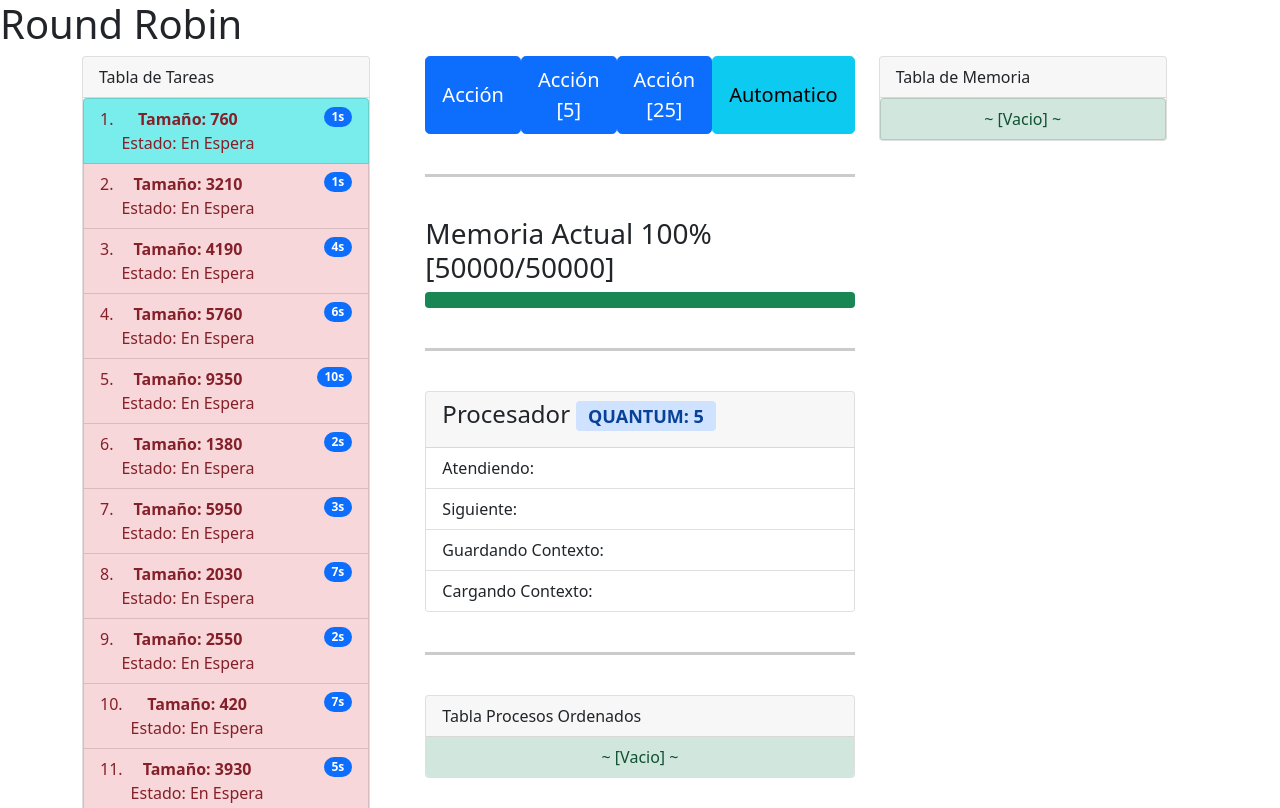
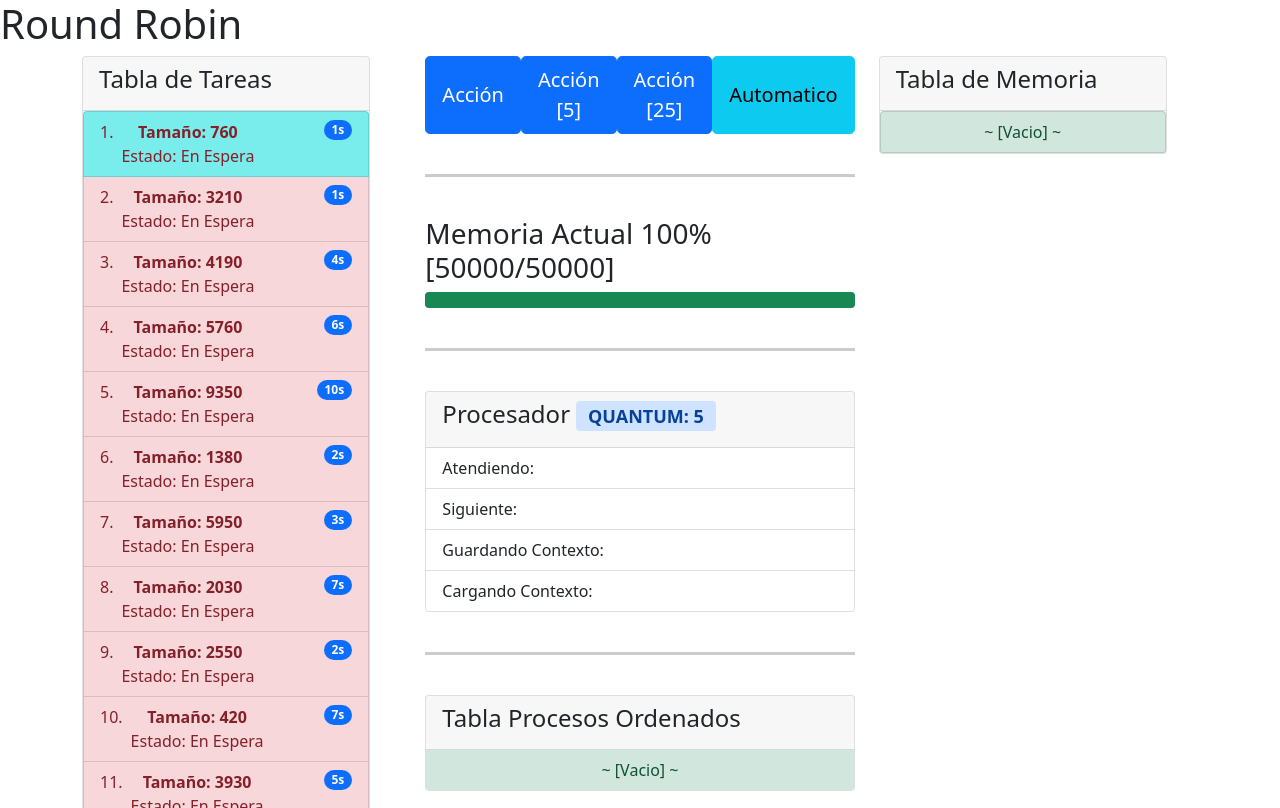
Before and after one commit to SilverFlin/RoundRobin, a plain HTML site: page index.html in a window 1280 px wide. Shown: the top 808 px of the page. Drawn offline with nearby package versions, Linux system fonts and the light colour scheme.

Commit message:
Update index.html
Tabla h4

```diff
--- a/index.html
+++ b/index.html
@@ -20,7 +20,7 @@
             <div class="col">
                 <div class="card" style="width: 18rem;">
                     <div class="card-header">
-                        Tabla de Tareas
+                        <h4>Tabla de Tareas</h4>
                     </div>
                     <ol id="taskTable" class="list-group  list-group-numbered">
                         <!--JS task tables-->
@@ -71,7 +71,7 @@
 
                 <div class="card" style="width: 100%;">
                     <div class="card-header">
-                        Tabla Procesos Ordenados
+                       <h4>Tabla Procesos Ordenados</h4>
                     </div>
                     <ol id="procOrdTable" class="list-group  list-group-flush">
                         <!--JS Procesos ordenados-->
@@ -84,7 +84,7 @@
             <div class="col">
                 <div class="card" style="width: 18rem;">
                     <div class="card-header">
-                        Tabla de Memoria
+                       <h4> Tabla de Memoria</h4>
                     </div>
                     <ol id="memoryTable" class="list-group col-12">
                         <!--JS memory tables-->
```
